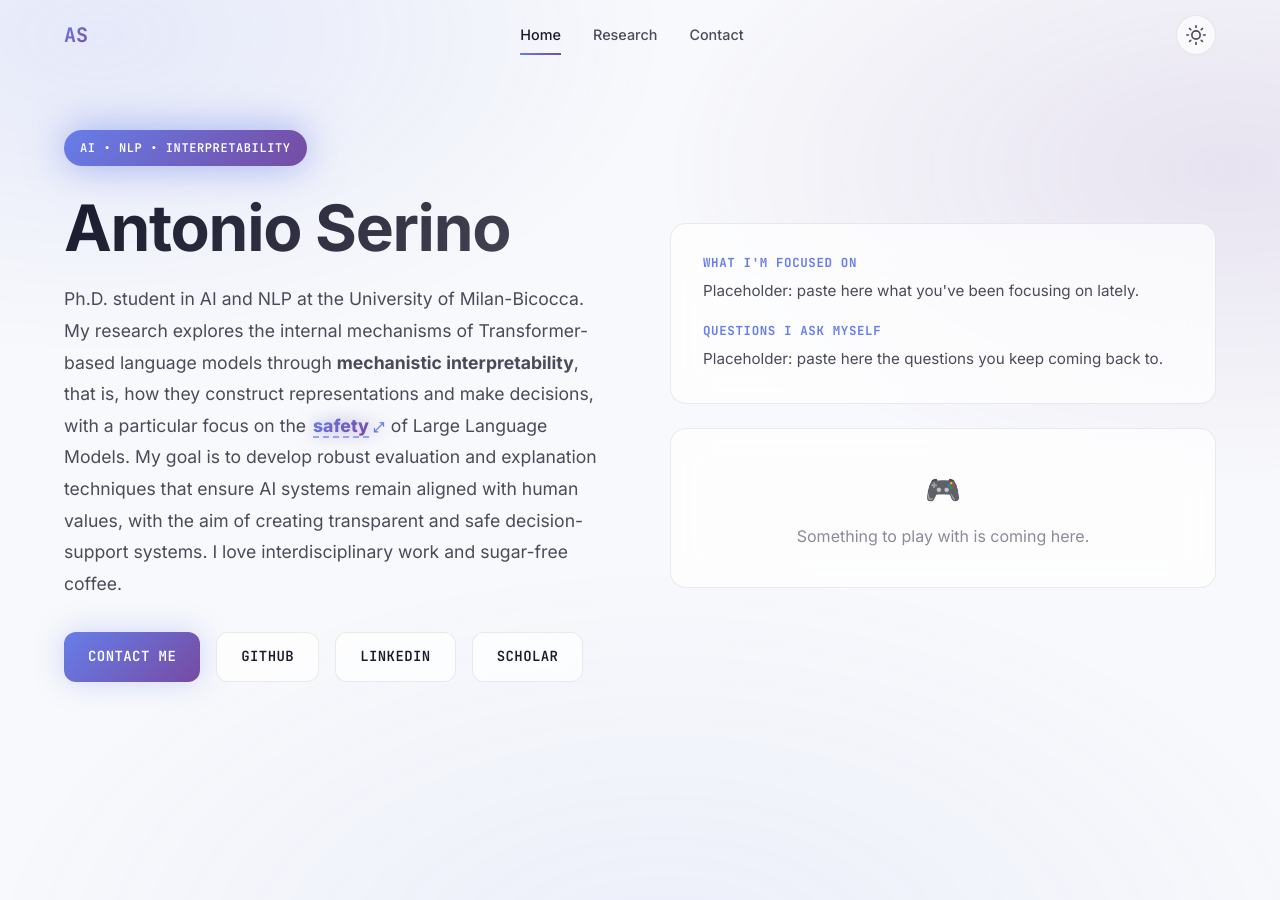
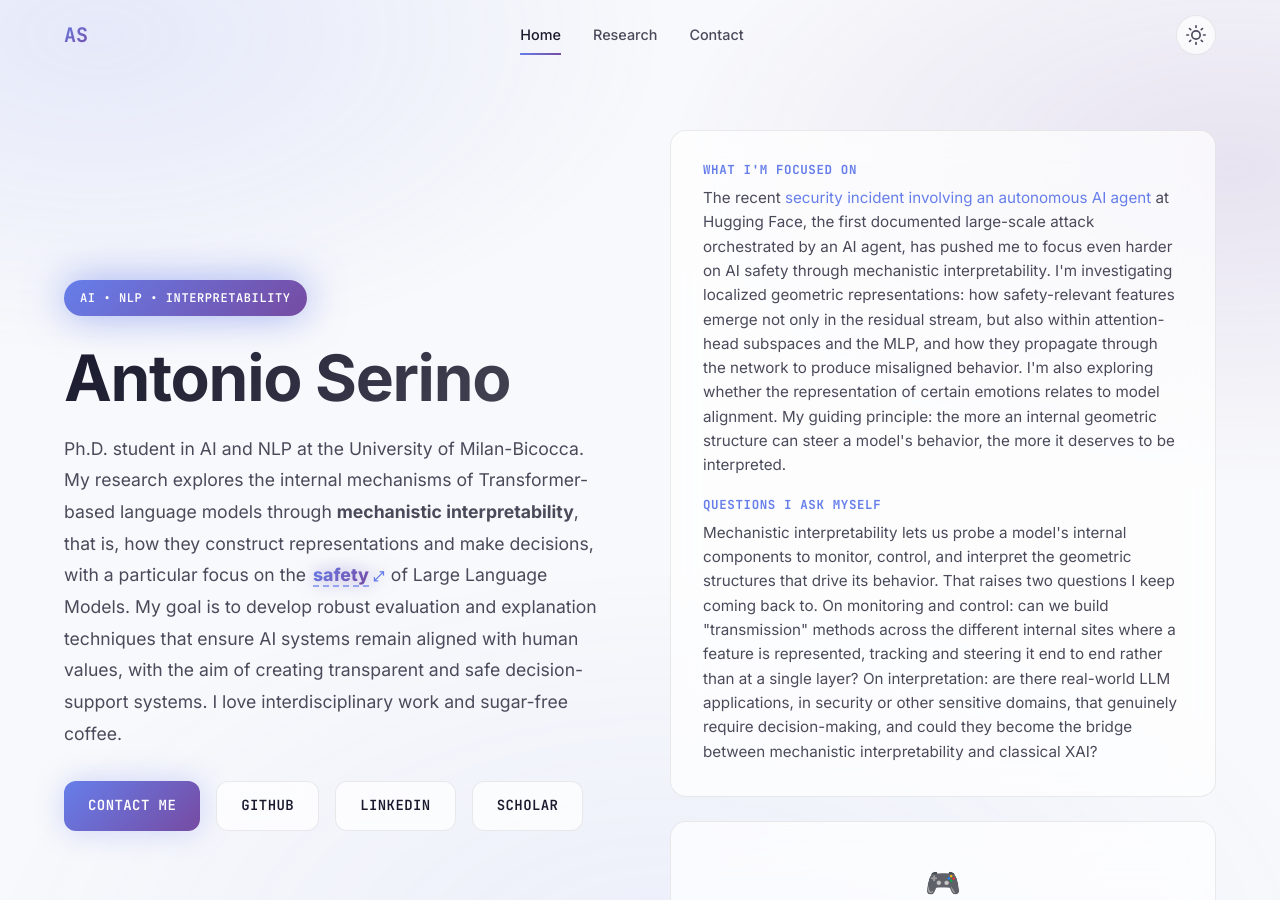
Before and after one commit to serino28/serino28.github.io, a Jekyll site: the page built from index.html, in a window 1280 px wide and 900 px high. Built offline with Jekyll 4.4.1, drawn with Linux system fonts in a browser that asks for light colours; a script that is not in the unit is left out.

Commit message:
Fill in the "focus & questions" hero box with real copy
- What I'm focused on: the July 2026 Hugging Face AI-agent security
  incident (linked) as motivation for doubling down on AI safety via
  mechanistic interpretability; localized geometric representations
  across the residual stream, attention-head subspaces, and the MLP,
  how they propagate to cause misaligned behavior, and whether emotion
  representations relate to alignment
- Questions I ask myself: cross-site "transmission" methods for
  monitoring/steering features end to end, and whether real-world
  safety-relevant LLM decision-making could bridge MechInt and XAI

Co-Authored-By: Claude Opus 4.8 <noreply@anthropic.com>

```diff
--- a/index.html
+++ b/index.html
@@ -34,11 +34,24 @@ title: "Home"
         <div class="hero-side">
             <div class="glass-card focus-card" data-anim data-anim-delay="1">
                 <h3 class="focus-kicker">What I'm focused on</h3>
-                <!-- TODO(Antonio): replace with your real text -->
-                <p class="focus-text">Placeholder: paste here what you've been focusing on lately.</p>
+                <p class="focus-text">The recent <a href="https://huggingface.co/blog/security-incident-july-2026"
+                        target="_blank" rel="noopener">security incident involving an autonomous AI agent</a> at
+                    Hugging Face, the first documented large-scale attack orchestrated by an AI agent, has pushed me
+                    to focus even harder on AI safety through mechanistic interpretability. I'm investigating
+                    localized geometric representations: how safety-relevant features emerge not only in the
+                    residual stream, but also within attention-head subspaces and the MLP, and how they propagate
+                    through the network to produce misaligned behavior. I'm also exploring whether the
+                    representation of certain emotions relates to model alignment. My guiding principle: the more an
+                    internal geometric structure can steer a model's behavior, the more it deserves to be
+                    interpreted.</p>
                 <h3 class="focus-kicker">Questions I ask myself</h3>
-                <!-- TODO(Antonio): replace with your real text -->
-                <p class="focus-text">Placeholder: paste here the questions you keep coming back to.</p>
+                <p class="focus-text">Mechanistic interpretability lets us probe a model's internal components to
+                    monitor, control, and interpret the geometric structures that drive its behavior. That raises
+                    two questions I keep coming back to. On monitoring and control: can we build "transmission"
+                    methods across the different internal sites where a feature is represented, tracking and
+                    steering it end to end rather than at a single layer? On interpretation: are there real-world
+                    LLM applications, in security or other sensitive domains, that genuinely require decision-making,
+                    and could they become the bridge between mechanistic interpretability and classical XAI?</p>
             </div>
 
             <div class="glass-card play-card" data-anim data-anim-delay="2">
```
